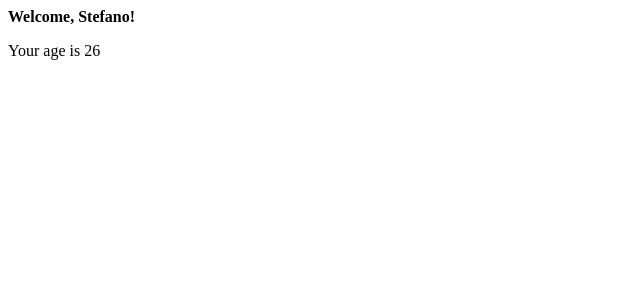
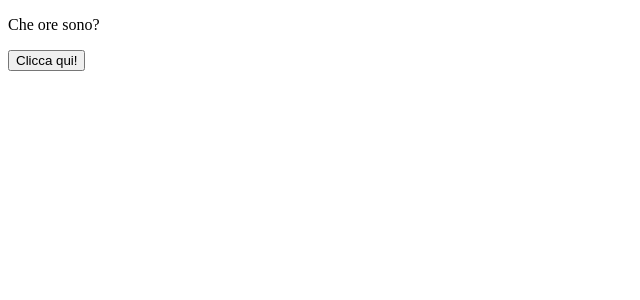
Before and after one commit to St3fan097/react_es, a React (Vite) app in the folder react-es_1/: page / in a window 1280 px wide. Shown: the top 300 px of the page, without its empty margins (0-640 px from the left). Built offline with nearby package versions, Linux system fonts and the light colour scheme.

Commit message:
exercise-10

```diff
--- /dev/null
+++ b/react-es_1/src/alertClock.jsx
@@ -0,0 +1,13 @@
+export function AlertClock({avviso}) {
+    function generaDate() {
+        const ora = new Date()
+        avviso(`Sono le ${ora.toLocaleTimeString()}`)
+    }
+
+    return (
+        <div>
+            <p>Che ore sono?</p>
+            <button onClick={generaDate}>Clicca qui!</button>
+        </div>
+    )
+}
--- a/react-es_1/src/app.jsx
+++ b/react-es_1/src/app.jsx
@@ -1,10 +1,15 @@
-import { Welcome } from "./welcome";
+import { AlertClock } from "./alertClock";
+
 
 
 export function App() {
+  const mostraAvviso = (messaggio) => {
+    alert(messaggio);
+  };
+
     return (
         <div>
-            <Welcome name="Stefano" age="26"/>
+        <AlertClock avviso={mostraAvviso} />
         </div>
     )
 }
```
